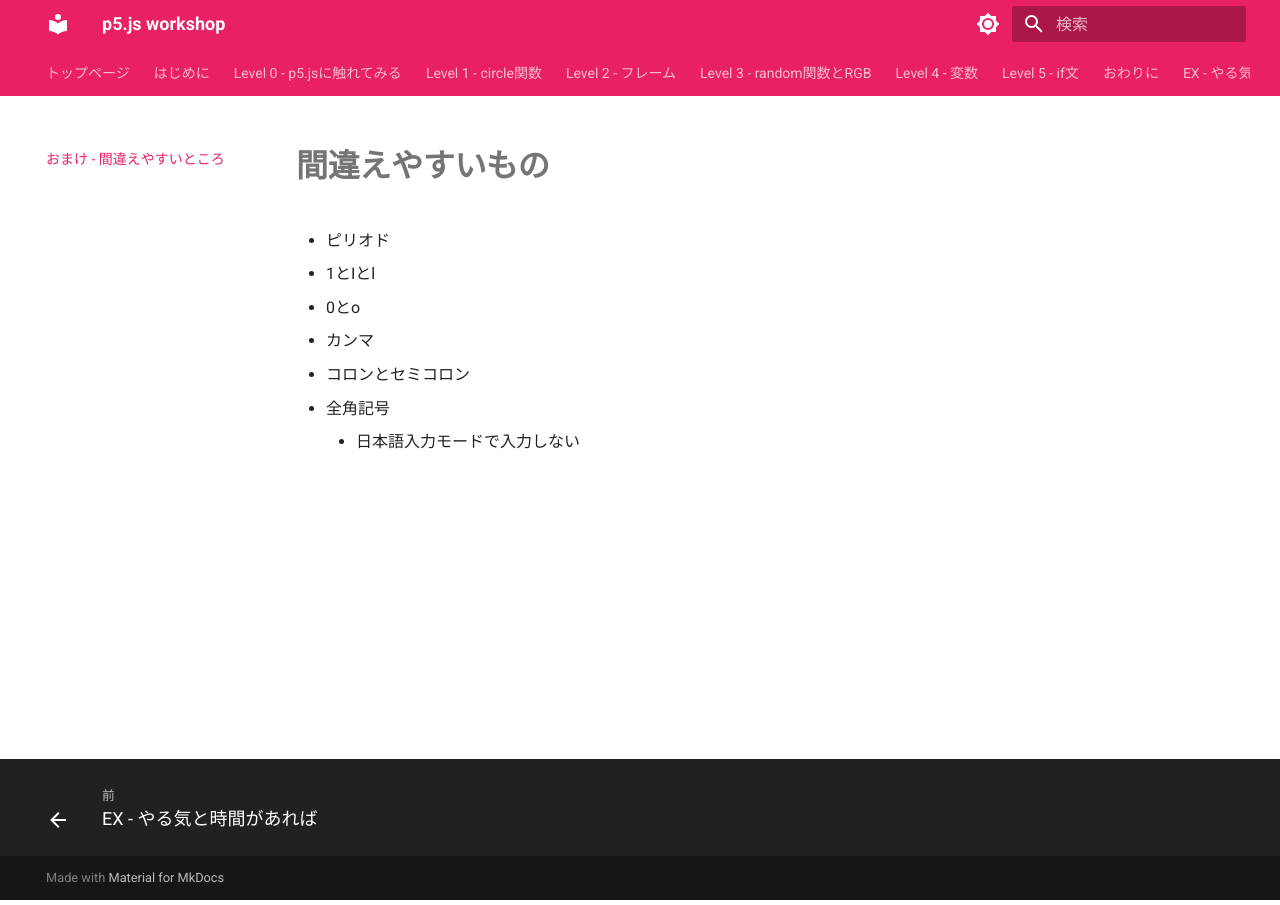
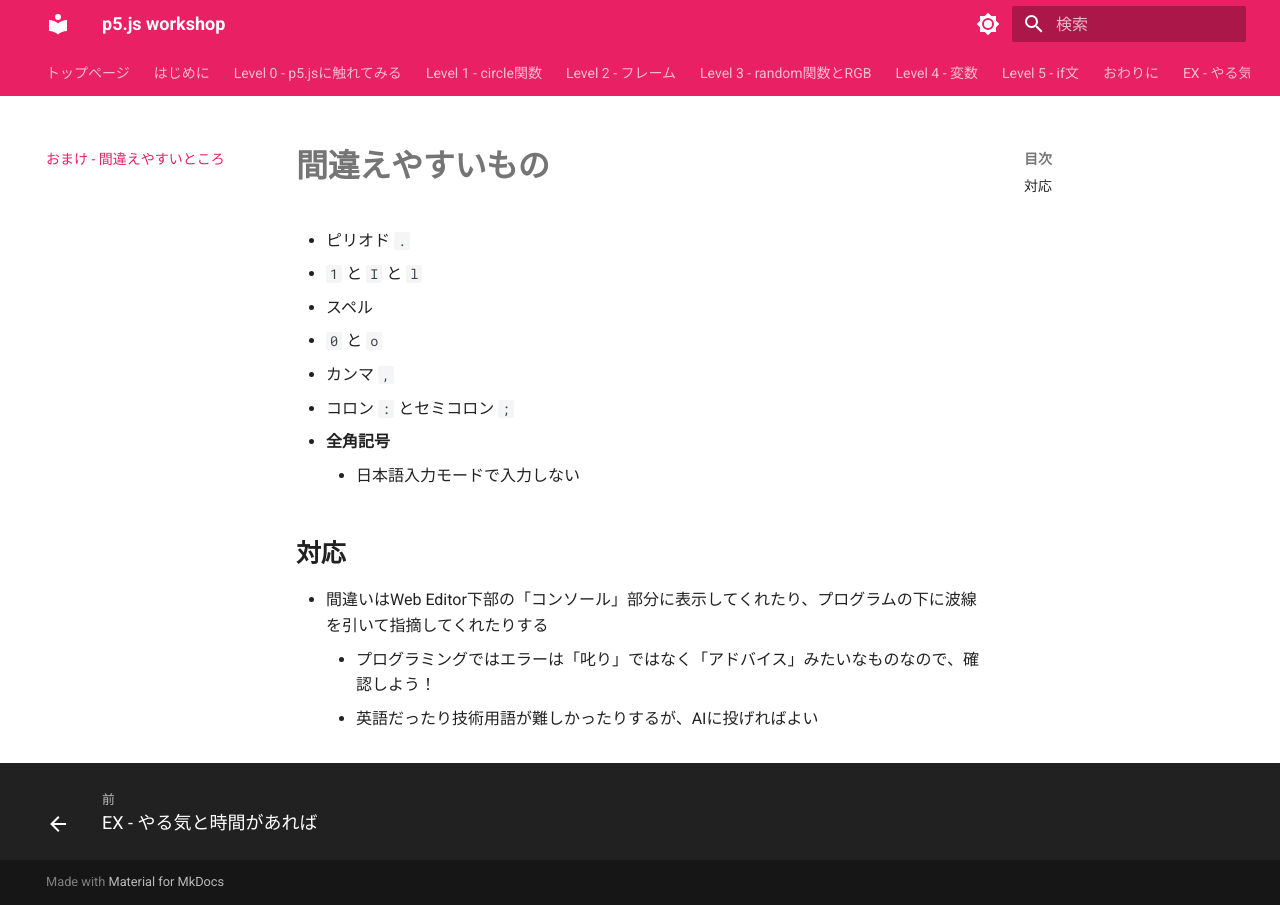
Before and after one commit to v76nl/gdgs-p5-workshop, an MkDocs documentation site: the page built from docs/ambiguous.md, in a window 1280 px wide. Built offline with MkDocs 1.6.1 and Material for MkDocs 9.7.7, drawn with Linux system fonts in a browser that asks for light colours.

Commit message:
docs: update ambiguous.md

```diff
--- a/docs/ambiguous.md
+++ b/docs/ambiguous.md
@@ -1,9 +1,16 @@
 # 間違えやすいもの
 
-- ピリオド
-- 1とIとl
-- 0とo
-- カンマ
-- コロンとセミコロン
-- 全角記号
+- ピリオド `.`
+- `1` と `I` と `l`
+- スペル
+- `0` と `o`
+- カンマ `,`
+- コロン `:` とセミコロン `;`
+- **全角記号**
     - 日本語入力モードで入力しない
+
+## 対応
+
+- 間違いはWeb Editor下部の「コンソール」部分に表示してくれたり、プログラムの下に波線を引いて指摘してくれたりする
+    - プログラミングではエラーは「叱り」ではなく「アドバイス」みたいなものなので、確認しよう！
+    - 英語だったり技術用語が難しかったりするが、AIに投げればよい
```
